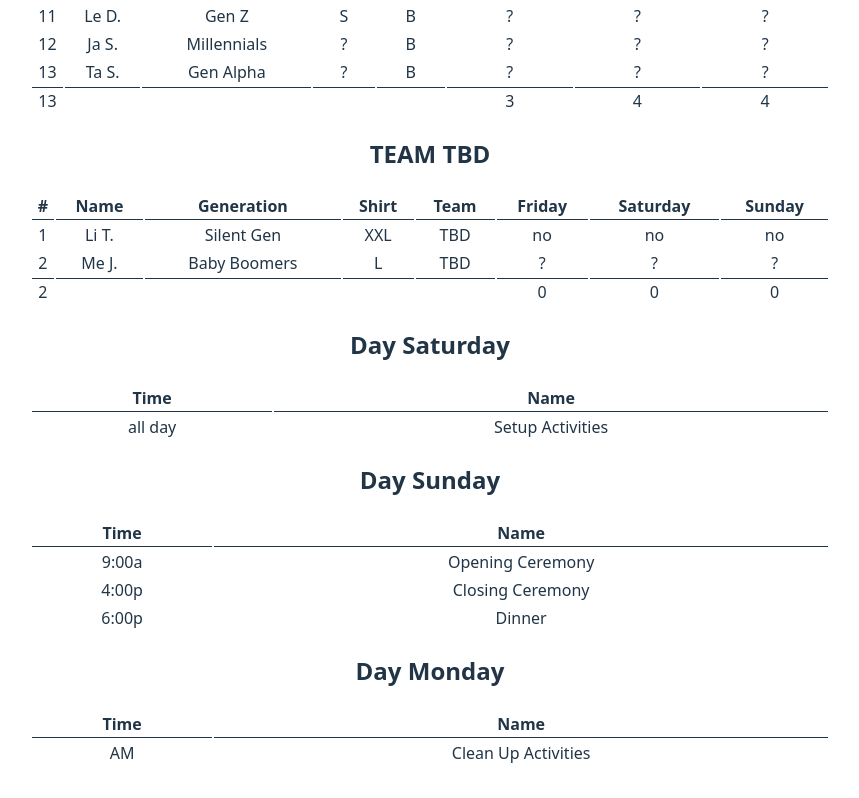
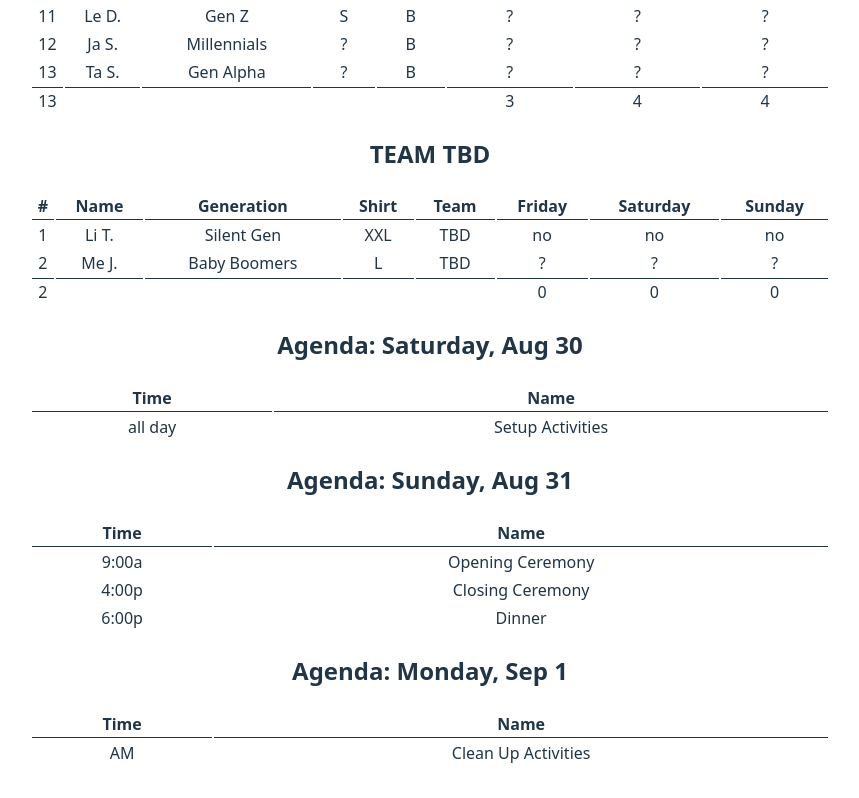
Before and after one commit to theappreciator/farmlympics, a React (Vite) app: page / in a window 1280 px wide. Shown: the part 993-1791 px from the top of the page, without its empty margins (210-1069 px from the left). Built offline with nearby package versions, Linux system fonts and the light colour scheme.

Commit message:
Now display the dates

```diff
--- a/src/Agenda.tsx
+++ b/src/Agenda.tsx
@@ -9,12 +9,12 @@ export const Days = {
   Sunday: "Sunday, Aug 31",
   Monday: "Monday, Sep 1",
 }
-export type Days = typeof Days[keyof typeof Days];
+export type DaysType = typeof Days[keyof typeof Days];
 
 export type Event = {
     name: string;
     start: string;
-    day: Days
+    day: DaysType
 }
 
 type AgendaProps = {
@@ -51,10 +51,10 @@ const defaultData: Event[] = [
 const Agenda: React.FC<AgendaProps> = ({ }) => {
   return (
     <>
-      <AgendaDay day="Friday" agenda={defaultData.filter(e => e.day === Days.Friday)} />
-      <AgendaDay day="Saturday" agenda={defaultData.filter(e => e.day === Days.Saturday)} />
-      <AgendaDay day="Sunday" agenda={defaultData.filter(e => e.day === Days.Sunday)} />
-      <AgendaDay day="Monday" agenda={defaultData.filter(e => e.day === Days.Monday)} />
+      <AgendaDay day={Days.Friday} agenda={defaultData.filter(e => e.day === Days.Friday)} />
+      <AgendaDay day={Days.Saturday} agenda={defaultData.filter(e => e.day === Days.Saturday)} />
+      <AgendaDay day={Days.Sunday} agenda={defaultData.filter(e => e.day === Days.Sunday)} />
+      <AgendaDay day={Days.Monday} agenda={defaultData.filter(e => e.day === Days.Monday)} />
     </>
   )
 }
--- a/src/AgendaDay.tsx
+++ b/src/AgendaDay.tsx
@@ -8,11 +8,10 @@ import {
   useReactTable,
 } from '@tanstack/react-table'
 
-import type { Days } from './Agenda'
-import type { Event } from './Agenda'
+import type { DaysType, Event } from './Agenda'
 
 type AgendaDayProps = {
-  day: Days,
+  day: DaysType,
   agenda: Event[]
 };
 
@@ -44,7 +43,7 @@ const AgendaDay: React.FC<AgendaDayProps> = ({ day, agenda }) => {
     <>
     {data.length > 0 && (
       <>
-      <h2>Day {day}</h2>
+      <h2>Agenda: {day}</h2>
         <table className={styles.container}>
           <thead className={styles.header}>
             {table.getHeaderGroups().map(headerGroup => (
```
